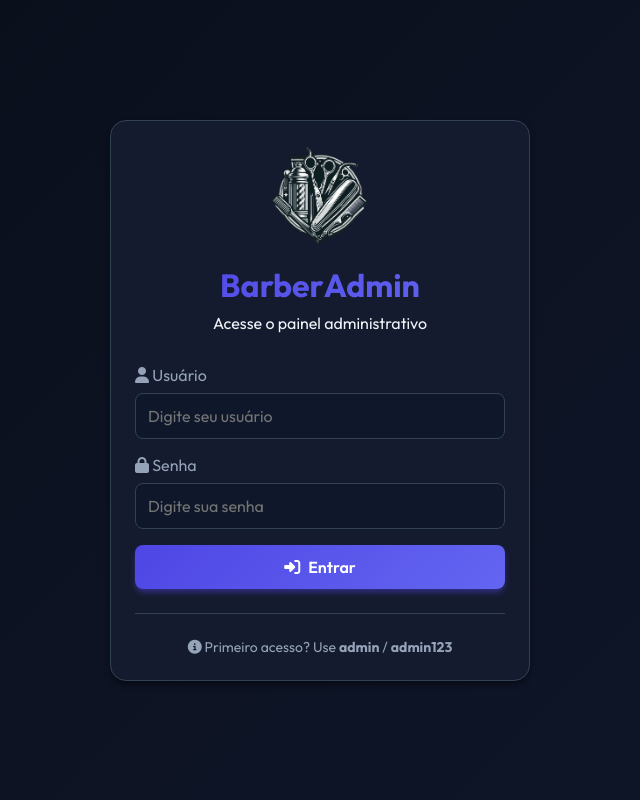
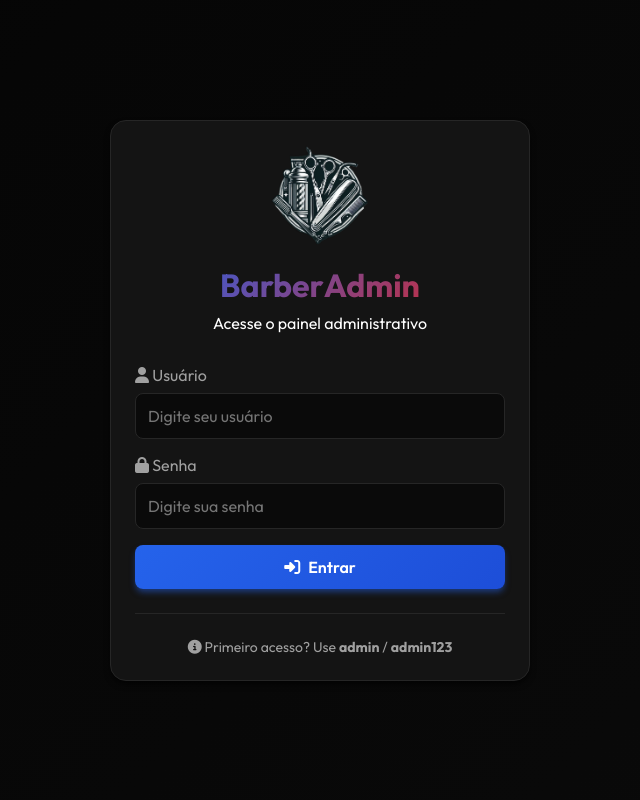
Before and after one commit to Adryan-Maikel/baber, a FastAPI app: page /login in a window 1280 px wide. Shown: the whole page, without its empty margins (320-960 px from the left). Run offline with FastAPI, Linux system fonts and the light colour scheme.

Commit message:
feat: Add barber availability intervals, new user and admin interfaces, and global styling.

```diff
--- a/models.py
+++ b/models.py
@@ -33,6 +33,8 @@ class Barber(Base):
     # Working hours for this barber
     start_time = Column(String, default="09:00")  # e.g., "09:00"
     end_time = Column(String, default="18:00")    # e.g., "18:00"
+    start_interval = Column(String, nullable=True) # Break start e.g. "12:00"
+    end_interval = Column(String, nullable=True)   # Break end e.g. "13:00"
 
     services = relationship("BarberService", back_populates="barber", cascade="all, delete-orphan")
     appointments = relationship("Appointment", back_populates="barber")
--- a/schemas.py
+++ b/schemas.py
@@ -67,6 +67,8 @@ class BarberBase(BaseModel):
     is_active: bool = True
     start_time: str = "09:00"
     end_time: str = "18:00"
+    start_interval: Optional[str] = None
+    end_interval: Optional[str] = None
 
 class BarberCreate(BarberBase):
     pass
@@ -78,6 +80,8 @@ class BarberUpdate(BaseModel):
     is_active: Optional[bool] = None
     start_time: Optional[str] = None
     end_time: Optional[str] = None
+    start_interval: Optional[str] = None
+    end_interval: Optional[str] = None
 
 class Barber(BarberBase):
     id: int
--- a/static/css/global.css
+++ b/static/css/global.css
@@ -4,61 +4,78 @@
 
 /* Theme System - Dark and Light Palettes */
 body[data-theme="dark"] {
-    --bg-color: #0a0e1a;
-    --bg-secondary: #0f172a;
-    --card-bg: #151b2e;
-    --card-hover: #1e293b;
-    --text-primary: #f1f5f9;
-    --text-secondary: #94a3b8;
-    --accent: #4f46e5;
-    --accent-hover: #6366f1;
-    --accent-light: rgba(79, 70, 229, 0.1);
-    --danger: #ef4444;
-    --danger-hover: #dc2626;
-    --success: #10b981;
-    --success-hover: #059669;
-    --border: #334155;
-    --shadow: rgba(0, 0, 0, 0.5);
+    /* Backgrounds: Deep Black/Gray */
+    --bg-color: #050505;
+    --bg-secondary: #0a0a0a;
+    --card-bg: #141414;
+    --card-hover: #1f1f1f;
+
+    /* Text: High Contrast White */
+    --text-primary: #ffffff;
+    --text-secondary: #a0a0a0;
+
+    /* Accents: Classic Barbershop Blue & Red */
+    --accent: #2563eb;
+    /* Royal Blue */
+    --accent-hover: #1d4ed8;
+    --accent-light: rgba(37, 99, 235, 0.15);
+
+    --danger: #dc2626;
+    /* Classic Red */
+    --danger-hover: #b91c1c;
+
+    --success: #16a34a;
+    --success-hover: #15803d;
+
+    --border: #262626;
+    --shadow: rgba(0, 0, 0, 0.7);
     --font-main: 'Outfit', sans-serif;
 }
 
 body[data-theme="light"] {
-    --bg-color: #f8fafc;
-    --bg-secondary: #f1f5f9;
+    --bg-color: #ffffff;
+    --bg-secondary: #f8fafc;
     --card-bg: #ffffff;
-    --card-hover: #f8fafc;
+    --card-hover: #f1f5f9;
+
     --text-primary: #0f172a;
     --text-secondary: #64748b;
-    --accent: #3b82f6;
-    --accent-hover: #2563eb;
-    --accent-light: rgba(59, 130, 246, 0.1);
-    --danger: #ef4444;
-    --danger-hover: #dc2626;
-    --success: #22c55e;
-    --success-hover: #16a34a;
+
+    --accent: #2563eb;
+    /* Same Blue */
+    --accent-hover: #1d4ed8;
+    --accent-light: rgba(37, 99, 235, 0.1);
+
+    --danger: #dc2626;
+    --danger-hover: #b91c1c;
+
+    --success: #16a34a;
+    --success-hover: #15803d;
+
     --border: #e2e8f0;
     --shadow: rgba(0, 0, 0, 0.1);
     --font-main: 'Outfit', sans-serif;
 }
 
-/* Default theme variables */
+/* Default theme variables (Maps to Dark Theme) */
 body {
-    --bg-color: #0a0e1a;
-    --bg-secondary: #0f172a;
-    --card-bg: #151b2e;
-    --card-hover: #1e293b;
-    --text-primary: #f1f5f9;
-    --text-secondary: #94a3b8;
-    --accent: #4f46e5;
-    --accent-hover: #6366f1;
-    --accent-light: rgba(79, 70, 229, 0.1);
-    --danger: #ef4444;
-    --danger-hover: #dc2626;
-    --success: #10b981;
-    --success-hover: #059669;
-    --border: #334155;
-    --shadow: rgba(0, 0, 0, 0.5);
+    --bg-color: #050505;
+    --bg-secondary: #0a0a0a;
+    --card-bg: #141414;
+    --card-hover: #1f1f1f;
+    --text-primary: #ffffff;
+    --text-secondary: #a0a0a0;
+    --accent: #2563eb;
+    --accent-hover: #1d4ed8;
+    --accent-light: rgba(37, 99, 235, 0.15);
+    --danger: #dc2626;
+    --danger-hover: #b91c1c;
+    --success: #16a34a;
+    --success-hover: #15803d;
+    --border: #262626;
+    --shadow: rgba(0, 0, 0, 0.7);
     --font-main: 'Outfit', sans-serif;
+
     --transition-speed: 0.3s;
     --transition-ease: cubic-bezier(0.4, 0, 0.2, 1);
 }
@@ -118,19 +135,19 @@ body {
 
 .btn-primary {
     background: linear-gradient(135deg, var(--accent), var(--accent-hover));
-    color: white;
-    box-shadow: 0 4px 6px -1px rgba(79, 70, 229, 0.5);
+    color: var(--text-primary);
+    box-shadow: 0 4px 6px -1px rgba(37, 99, 235, 0.5);
     border: none;
 }
 
 .btn-primary:hover {
-    box-shadow: 0 10px 15px -3px rgba(79, 70, 229, 0.6);
+    box-shadow: 0 10px 15px -3px rgba(37, 99, 235, 0.6);
     transform: translateY(-2px);
 }
 
 .btn-danger {
     background: var(--danger);
-    color: white;
+    color: var(--text-primary);
     border: none;
 }
 
@@ -222,7 +239,8 @@ label {
 .login-header h1 {
     font-size: 2rem;
     margin-bottom: 0.5rem;
-    background: linear-gradient(135deg, var(--accent), var(--accent-hover));
+    /* Updated Gradient to be Red/Blue barbershop style or just Blue */
+    background: linear-gradient(135deg, #2563eb, #dc2626);
     -webkit-background-clip: text;
     -webkit-text-fill-color: transparent;
     background-clip: text;
@@ -230,7 +248,7 @@ label {
 
 .error-message {
     background-color: var(--danger);
-    color: white;
+    color: var(--text-primary);
     padding: 0.75rem 1rem;
     border-radius: 0.5rem;
     margin-bottom: 1rem;
@@ -240,3 +258,23 @@ label {
 .error-message.show {
     display: block;
 }
+
+/* Scrollbar Styling */
+::-webkit-scrollbar {
+    width: 10px;
+    height: 10px;
+}
+
+::-webkit-scrollbar-track {
+    background: var(--bg-secondary);
+}
+
+::-webkit-scrollbar-thumb {
+    background: var(--border);
+    border-radius: 5px;
+    border: 2px solid var(--bg-secondary);
+}
+
+::-webkit-scrollbar-thumb:hover {
+    background: var(--text-secondary);
+}
--- a/static/css/style.css
+++ b/static/css/style.css
@@ -199,7 +199,7 @@ body {
 
 .btn-primary {
     background: linear-gradient(135deg, var(--accent), var(--accent-hover));
-    color: white;
+    color: var(--text-primary);
     box-shadow: 0 4px 6px -1px rgba(79, 70, 229, 0.5);
     border: none;
 }
@@ -211,7 +211,7 @@ body {
 
 .btn-danger {
     background: var(--danger);
-    color: white;
+    color: var(--text-primary);
     border: none;
 }
 
@@ -336,7 +336,7 @@ label {
 
 .error-message {
     background-color: var(--danger);
-    color: white;
+    color: var(--text-primary);
     padding: 0.75rem 1rem;
     border-radius: 0.5rem;
     margin-bottom: 1rem;
--- a/static/css/user.css
+++ b/static/css/user.css
@@ -83,7 +83,7 @@
 
 .slot-btn:hover {
     background: var(--accent);
-    color: white;
+    color: var(--text-primary);
 }
 
 /* Step indicator */
```
Also changed, not shown: routers/user.py (+21 -1 lines), static/css/admin.css (+52 -6 lines), templates/admin.html (+93 -45 lines), update_db.py (added, +23 -0 lines).
